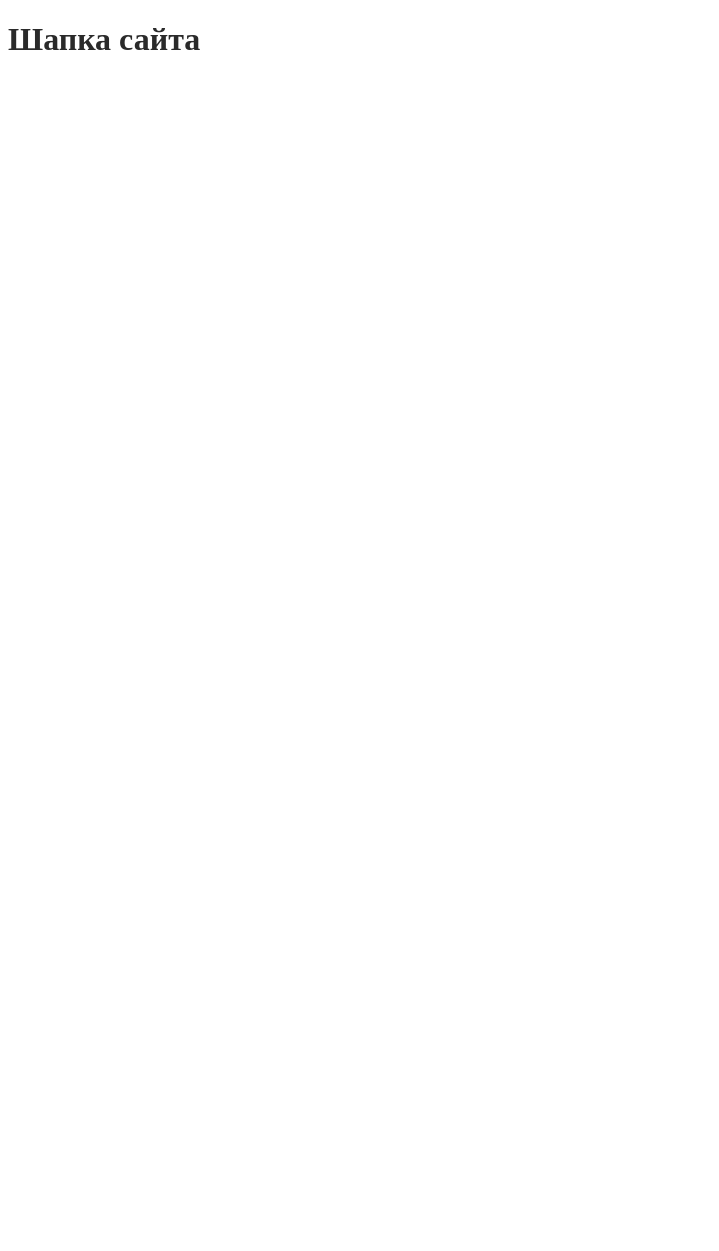
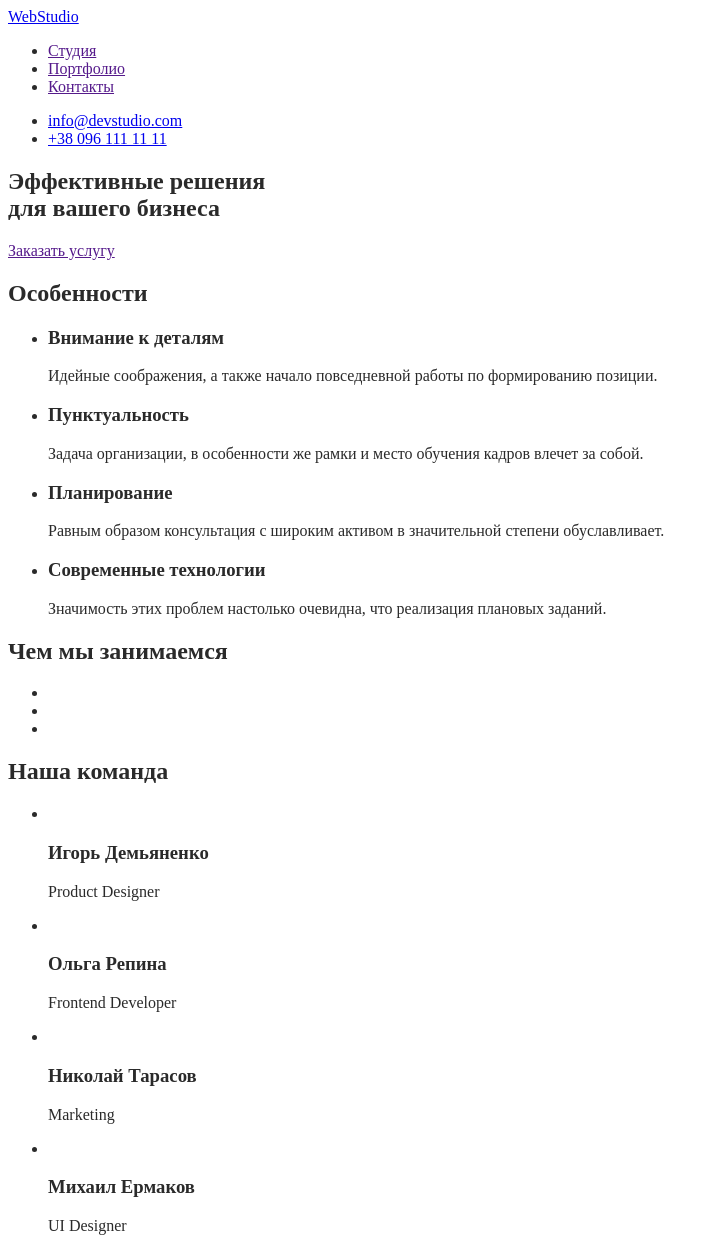
Before and after one commit to IlonaYuv/github-tutorial, a plain HTML site: page index.html in a window 1280 px wide. Shown: the whole page, without its empty margins (0-719 px from the left). Before the commit the page ends 800 px from the top, so only its background shows below. Drawn offline with Linux system fonts and the light colour scheme.

Commit message:
Добавляет разметку страницы макета
Подготовка к ДР1, где необходимо еще добавить сами изображения (после оптимизации) и их alt ! Дододелать футер!

```diff
--- a/index.html
+++ b/index.html
@@ -1,14 +1,113 @@
 <!DOCTYPE html>
-<html lang="en">
+<html lang="ru">
 <head>
     <meta charset="UTF-8">
     <meta http-equiv="X-UA-Compatible" content="IE=edge">
     <meta name="viewport" content="width=device-width, initial-scale=1.0">
-    <title>Git rules!</title>
+    <title>Студия</title>
     <link rel="stylesheet" href="./css/styles.css">
 </head>
-<body>
-    <h1>Шапка сайта</h1>
+    <body>
+        <!-- Шапка сайта -->
+        <header>
+            <nav>
+                <a href="/">
+                    WebStudio
+                </a>
 
-</body>
+                <ul>
+                    <li> <a href="">Студия</a></li>
+                    <li> <a href="">Портфолио</a></li>
+                    <li> <a href="">Контакты</a></li>
+                </ul>
+            </nav>
+
+                <ul>
+                    <li> <a href="mailto:info@devstudio.com">info@devstudio.com</a></li>
+                    <li> <a href="tel:+380961111111">+38 096 111 11 11</a></li>
+                </ul>
+        </header>
+        <main>
+        <!-- Блок Герой -->
+            <section>
+                <h1>Эффективные решения <br/> для вашего бизнеса</h1>
+                <a href="">Заказать услугу</a>
+            </section>
+        <!-- Особенности -->
+        <section>
+            <h2>Особенности</h2>
+            <ul>
+                <li>
+                    <h3>Внимание к деталям</h3>
+                    <p>
+                        Идейные соображения, а также начало повседневной работы по формированию позиции.
+                    </p>
+                </li>
+                <li>
+                    <h3>Пунктуальность</h3>
+                    <p>
+                        Задача организации, в особенности же рамки и место обучения кадров влечет за собой.
+                    </p>
+                </li>
+                <li>
+                    <h3>Планирование</h3>
+                    <p>
+                        Равным образом консультация с широким активом в значительной степени обуславливает.
+                    </p>
+                </li>
+                <li>
+                    <h3>Современные технологии</h3>
+                    <p>
+                        Значимость этих проблем настолько очевидна, что реализация плановых заданий.
+                    </p>
+                </li>
+            </ul>
+        </section>
+        <!-- Чем занимаются -->
+        <section>
+            <h2>Чем мы занимаемся</h2>
+            <ul>
+                <li>
+                    <img src="" alt="" width="370">
+                </li>
+                <li>
+                    <img src="" alt="" width="370">
+                </li>
+                <li>
+                    <img src="" alt="" width="370">
+                </li>
+            </ul>
+        </section>
+        <!-- Команда -->
+        <section>
+            <h2>Наша команда</h2>
+            <ul>
+                <li>
+                    <img src="" alt="" width="270">
+                    <h3>Игорь Демьяненко</h3>
+                    <p>Product Designer</p>
+                </li>
+                <li>
+                    <img src="" alt="" width="270">
+                    <h3>Ольга Репина</h3>
+                    <p>Frontend Developer</p>
+                </li>
+                <li>
+                    <img src="" alt="" width="270">
+                    <h3>Николай Тарасов</h3>
+                    <p>Marketing</p>
+                </li>
+                <li>
+                    <img src="" alt="" width="270">
+                    <h3>Михаил Ермаков</h3>
+                    <p>UI Designer</p>
+                </li>
+            </ul>
+        </section>
+        </main>
+        <!-- Футер -->
+        <footer>
+
+        </footer>
+    </body>
 </html>
```
